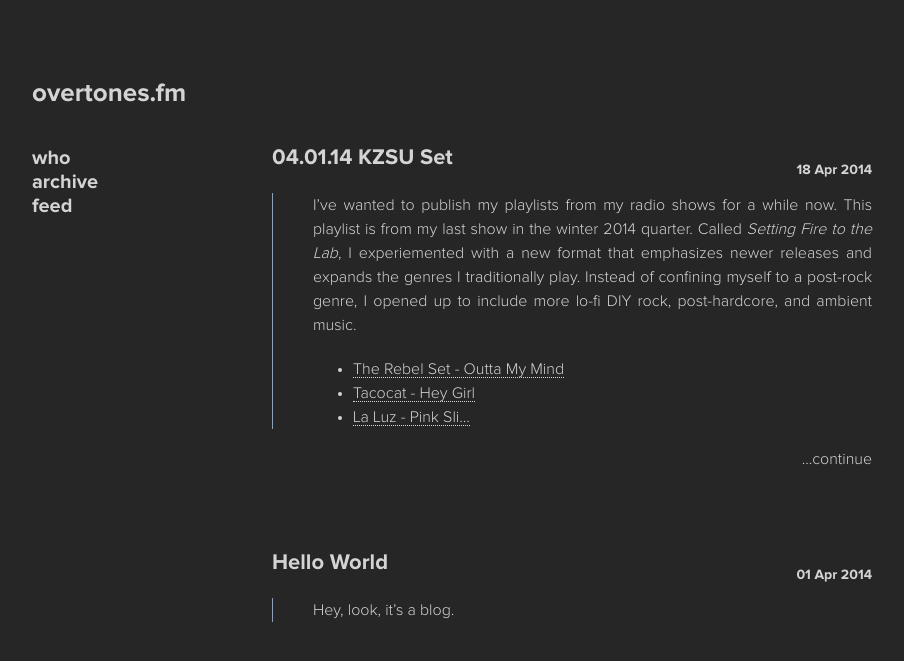
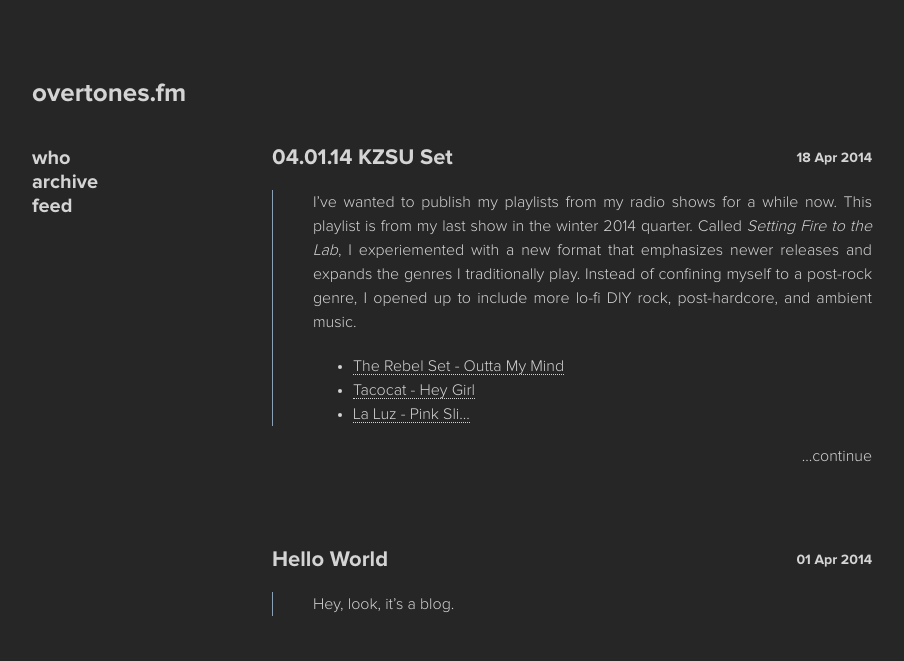
Before and after one commit to ajferrick/blog, a Jekyll site: the page built from index.html, in a window 1280 px wide. Shown: the top 661 px of the page, without its empty margins (18-922 px from the left). Built offline with Jekyll 4.4.1, drawn with Linux system fonts in a browser that asks for light colours; nearby versions of some CDN libraries.

Commit message:
Fixed header alignment bug

```diff
--- a/css/master.css
+++ b/css/master.css
@@ -75,9 +75,11 @@
     font-family: "Proxima Nova Bold";
     font-size: 14px;
     float: right;
+    margin: 0;
 }
 article div {
     clear: both;
+    padding: 20px 0 0 0;
 }
 article div a {
     border-bottom: 1px #d4d4d4 dotted;
--- a/who/index.html
+++ b/who/index.html
@@ -4,7 +4,6 @@
 ---
 
 <article>
-<div>
 
     <p>
         overtones.fm is AJ Ferrick. This site has been up-and-down for the last
@@ -31,5 +30,5 @@
         This website runs on a simple stack: Jekyll, git, nginx, and Amazon AWS.
     </p>
 
-</div>
+
 </article>
```
